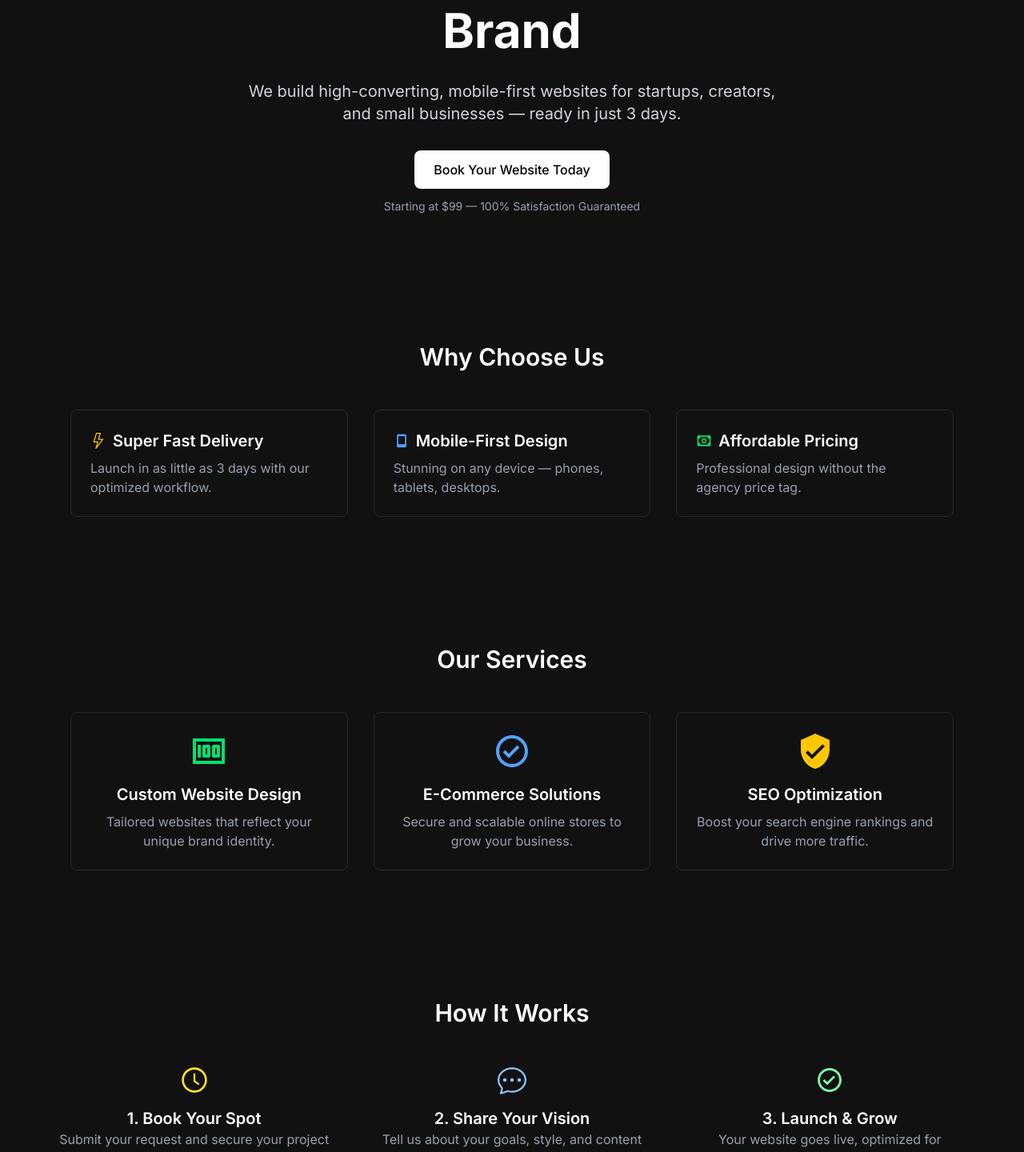
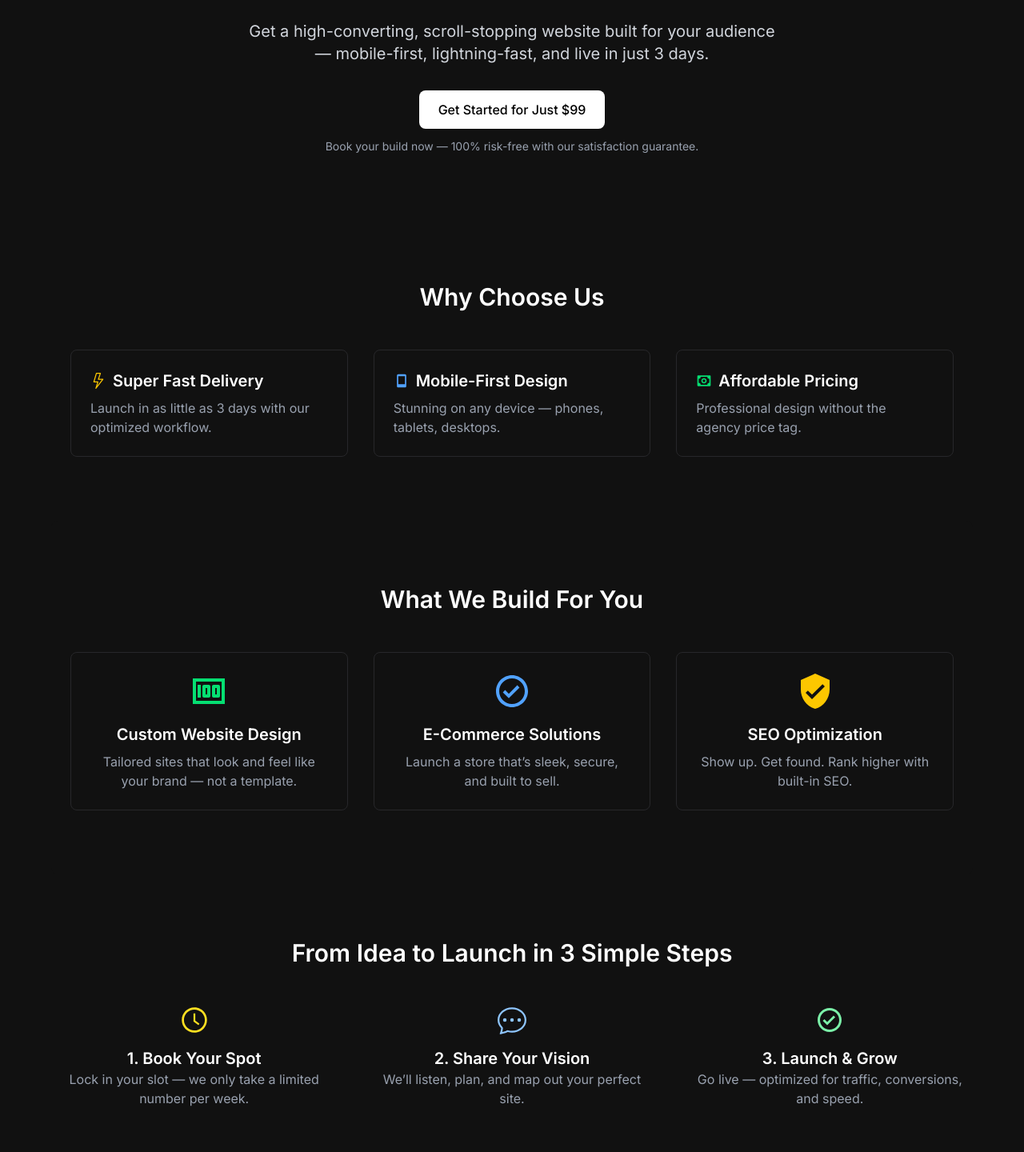
Before and after one commit to shahzain19/Sini, a React (Vite) app: page / in a window 1280 px wide. Shown: the part 309-1749 px from the top of the page at 80% size. Built offline with nearby package versions, Linux system fonts and the light colour scheme.

Commit message:
copywriting

```diff
--- a/src/pages/Landing.jsx
+++ b/src/pages/Landing.jsx
@@ -15,20 +15,20 @@ const LandingPage = () => {
       {/* Hero Section */}
       <main className="flex flex-col items-center text-center px-6 pt-32 pb-20 mt-8">
         <h1 className="text-5xl md:text-6xl font-bold leading-tight max-w-4xl">
-          Premium Websites That Make You Look Like a Million-Dollar Brand
+          Look Like a Million-Dollar Brand — Without Spending It
         </h1>
         <p className="text-lg md:text-xl text-gray-300 max-w-2xl mt-6">
-          We build high-converting, mobile-first websites for startups,
-          creators, and small businesses — ready in just 3 days.
+          Get a high-converting, scroll-stopping website built for your audience
+          — mobile-first, lightning-fast, and live in just 3 days.
         </p>
         <a
           href="#contact"
           className="mt-8 bg-white text-black font-medium px-6 py-3 rounded-lg hover:bg-gray-200 transition"
         >
-          Book Your Website Today
+          Get Started for Just $99
         </a>
         <p className="text-sm text-gray-400 mt-3">
-          Starting at $99 — 100% Satisfaction Guaranteed
+          Book your build now — 100% risk-free with our satisfaction guarantee.
         </p>
       </main>
 
@@ -68,7 +68,7 @@ const LandingPage = () => {
       {/* Our Services Section */}
       <section className="py-20 px-6 max-w-6xl mx-auto bg-[#111111] rounded-lg">
         <h2 className="text-3xl font-semibold text-center mb-12">
-          Our Services
+          What We Build For You
         </h2>
         <div className="grid gap-8 md:grid-cols-3">
           <div className="p-6 rounded-lg border border-zinc-800 flex flex-col items-center text-center">
@@ -77,21 +77,22 @@ const LandingPage = () => {
               Custom Website Design
             </h3>
             <p className="text-gray-400">
-              Tailored websites that reflect your unique brand identity.
+              Tailored sites that look and feel like your brand — not a
+              template.
             </p>
           </div>
           <div className="p-6 rounded-lg border border-zinc-800 flex flex-col items-center text-center">
             <BiCheckCircle className="text-5xl text-blue-400 mb-4" />
             <h3 className="text-xl font-semibold mb-2">E-Commerce Solutions</h3>
             <p className="text-gray-400">
-              Secure and scalable online stores to grow your business.
+              Launch a store that’s sleek, secure, and built to sell.
             </p>
           </div>
           <div className="p-6 rounded-lg border border-zinc-800 flex flex-col items-center text-center">
             <MdVerifiedUser className="text-5xl text-yellow-400 mb-4" />
             <h3 className="text-xl font-semibold mb-2">SEO Optimization</h3>
             <p className="text-gray-400">
-              Boost your search engine rankings and drive more traffic.
+              Show up. Get found. Rank higher with built-in SEO.
             </p>
           </div>
         </div>
@@ -100,34 +101,32 @@ const LandingPage = () => {
       {/* Process Section */}
       <section className="py-20 px-6 bg-[#111111]">
         <h2 className="text-3xl font-semibold text-center mb-12">
-          How It Works
+          From Idea to Launch in 3 Simple Steps
         </h2>
         <div className="grid gap-10 md:grid-cols-3 max-w-6xl mx-auto">
           <div className="text-center">
             <AiOutlineClockCircle className="text-4xl text-yellow-300 mx-auto mb-4" />
             <h3 className="text-xl font-semibold">1. Book Your Spot</h3>
             <p className="text-gray-400">
-              Submit your request and secure your project slot.
+              Lock in your slot — we only take a limited number per week.
             </p>
           </div>
           <div className="text-center">
             <BsChatDots className="text-4xl text-blue-300 mx-auto mb-4" />
             <h3 className="text-xl font-semibold">2. Share Your Vision</h3>
             <p className="text-gray-400">
-              Tell us about your goals, style, and content needs.
+              We’ll listen, plan, and map out your perfect site.
             </p>
           </div>
           <div className="text-center">
             <BiCheckCircle className="text-4xl text-green-300 mx-auto mb-4" />
             <h3 className="text-xl font-semibold">3. Launch & Grow</h3>
             <p className="text-gray-400">
-              Your website goes live, optimized for conversion.
+              Go live — optimized for traffic, conversions, and speed.
             </p>
           </div>
         </div>
       </section>
-
-
 
       {/* Portfolio / Showcase Section */}
       <section className="py-20 px-6 max-w-6xl mx-auto">
@@ -232,10 +231,9 @@ const LandingPage = () => {
         id="contact"
         className="bg-[#111111] py-20 px-6 text-center border-t border-gray-800"
       >
-        <h2 className="text-4xl font-bold mb-6">Let’s Build Your Website</h2>
+        <h2 className="text-4xl font-bold mb-6">Ready to Launch?</h2>
         <p className="text-gray-400 mb-8">
-          Get in touch and let us design a stunning online presence that
-          converts visitors into customers.
+          Let’s build something beautiful. Fast. Affordable. Memorable.
         </p>
         <a
           href="mailto:sadshahzain20@gmail.com"
```
